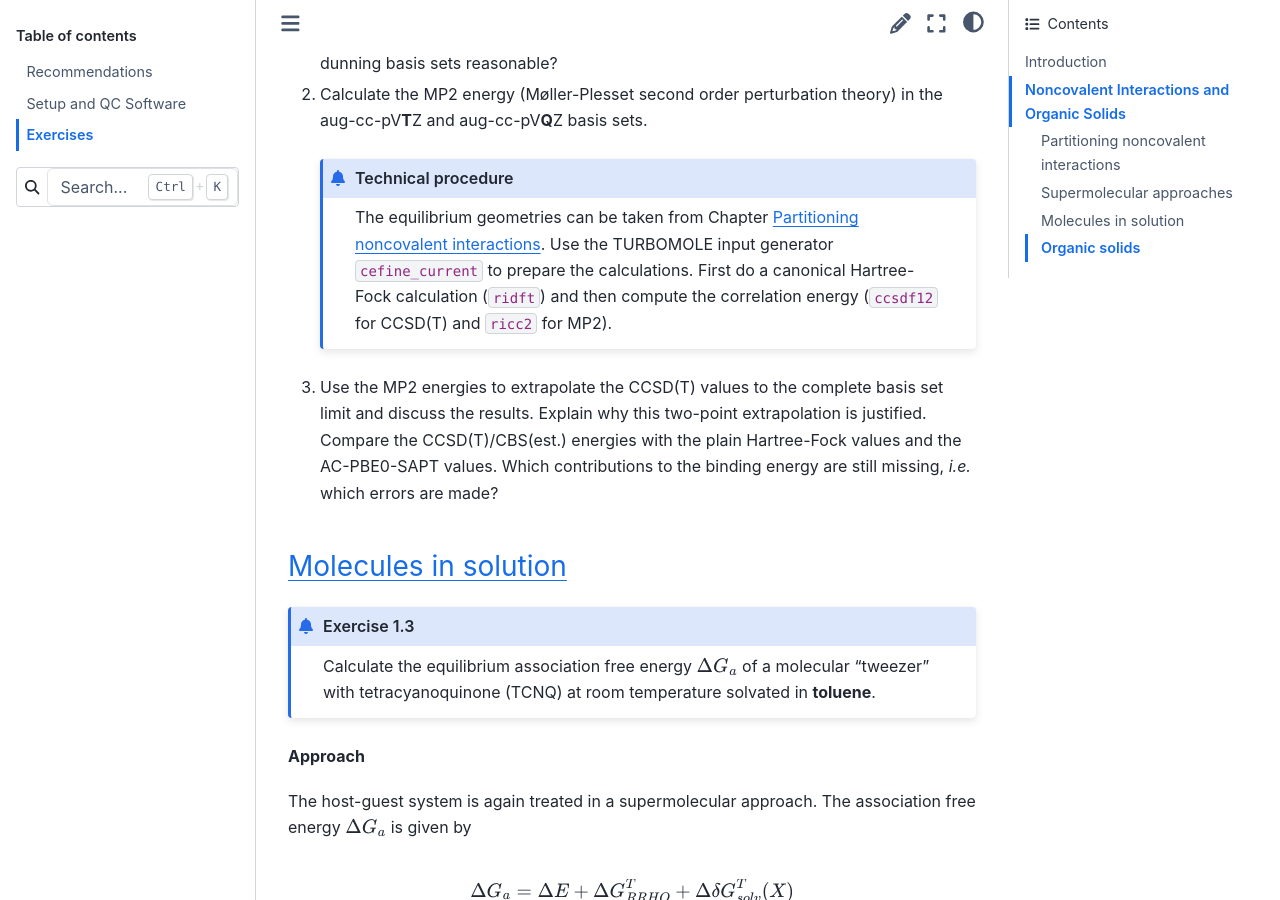
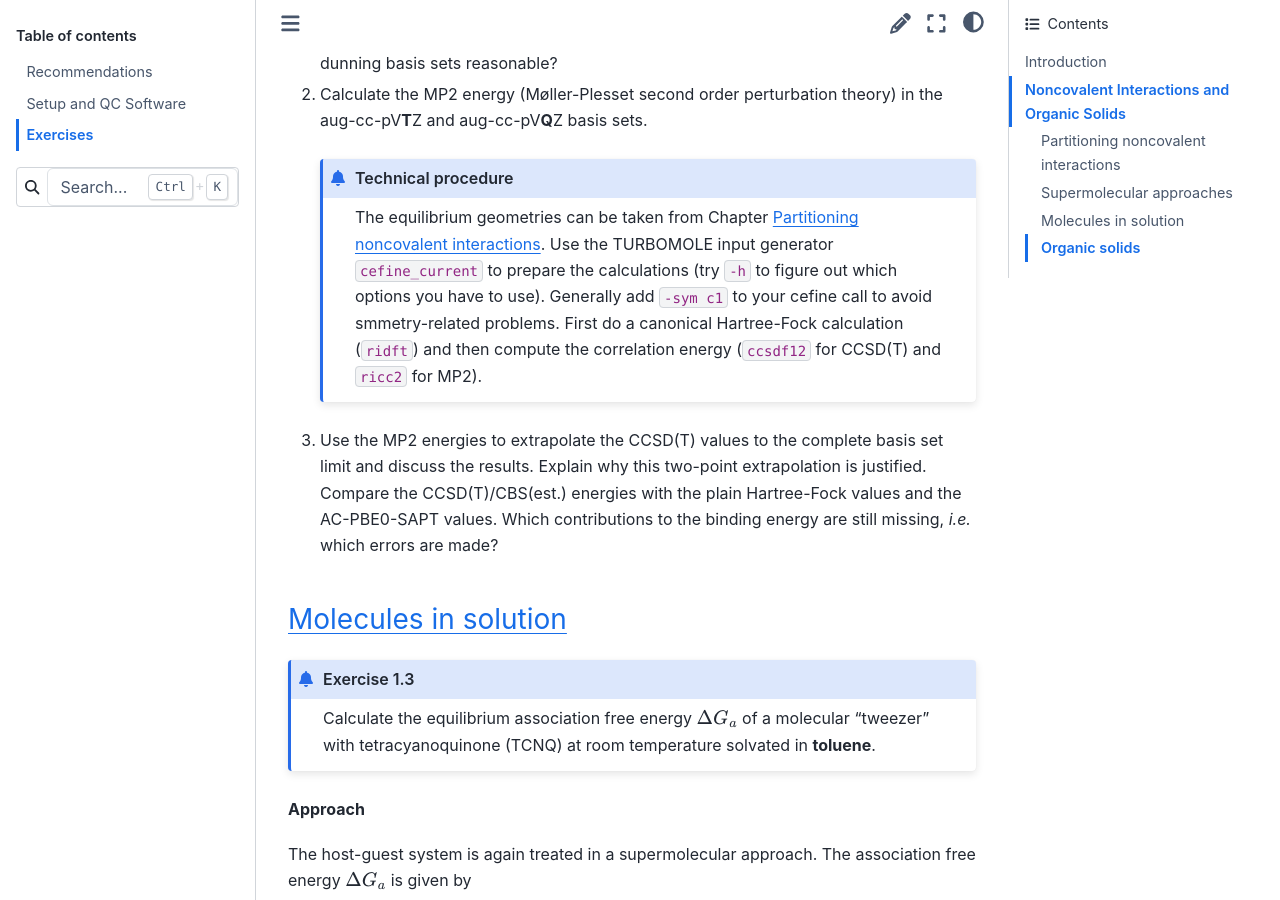
Before and after one commit to grimme-lab/wp12-teaching, a Sphinx documentation site: the page built from doc/ex.rst, in a window 1280 px wide and 900 px high, scrolled down 3485 px. Built offline with Sphinx 7.4.7 and the Sphinx Book theme 1.1.4, drawn with Linux system fonts in a browser that asks for light colours.

Commit message:
Update ex.rst
Added information for the students to generally use c1 symmetry and check out the -help otion.

```diff
--- a/doc/ex.rst
+++ b/doc/ex.rst
@@ -132,7 +132,8 @@ The following exponents have been optimized according to the different basis set
    .. admonition:: Technical procedure
 
       The equilibrium geometries can be taken from Chapter :ref:`Partitioning noncovalent
-      interactions`. Use the TURBOMOLE input generator ``cefine_current`` to prepare the calculations.
+      interactions`. Use the TURBOMOLE input generator ``cefine_current`` to prepare the calculations (try ``-h`` to figure out which options you have to use).
+      Generally add ``-sym c1`` to your cefine call to avoid smmetry-related problems.
       First do a canonical Hartree-Fock calculation (``ridft``) and then compute the correlation
       energy (``ccsdf12`` for CCSD(T) and ``ricc2`` for MP2).
 
```
